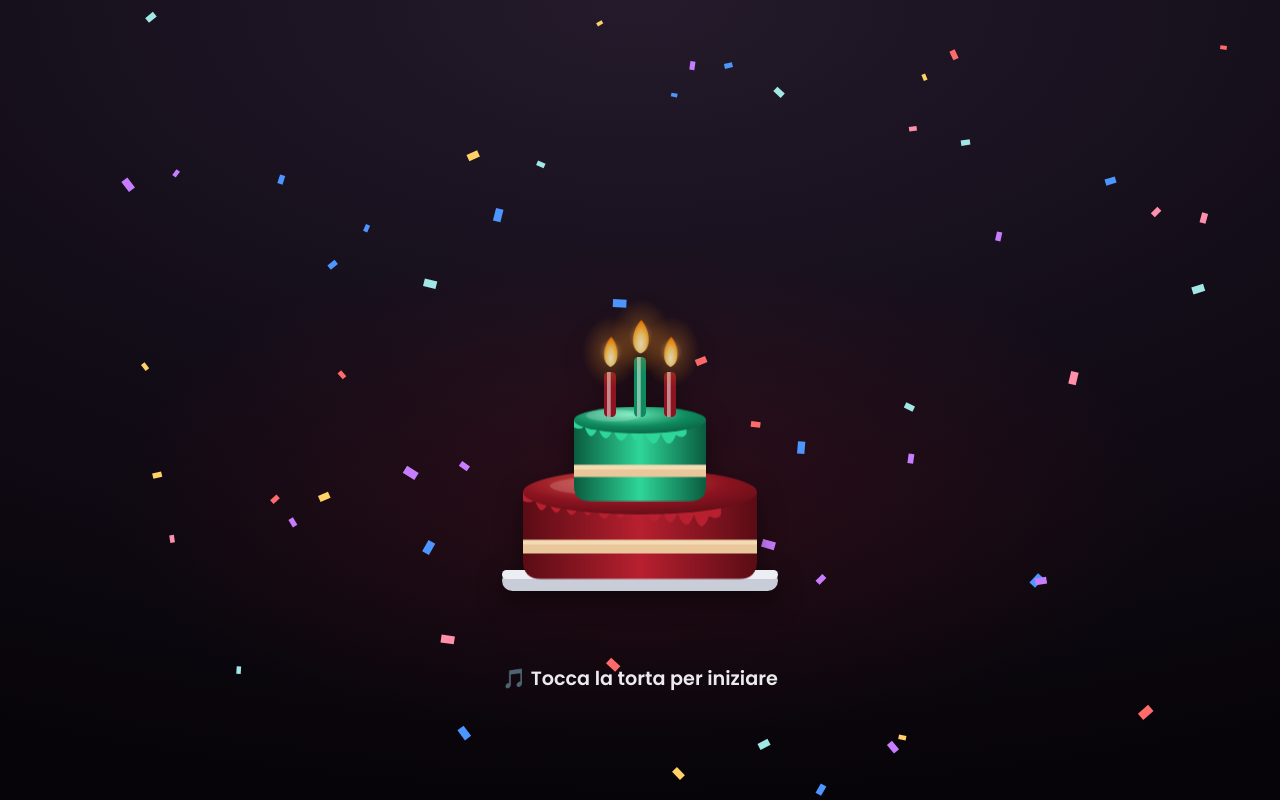
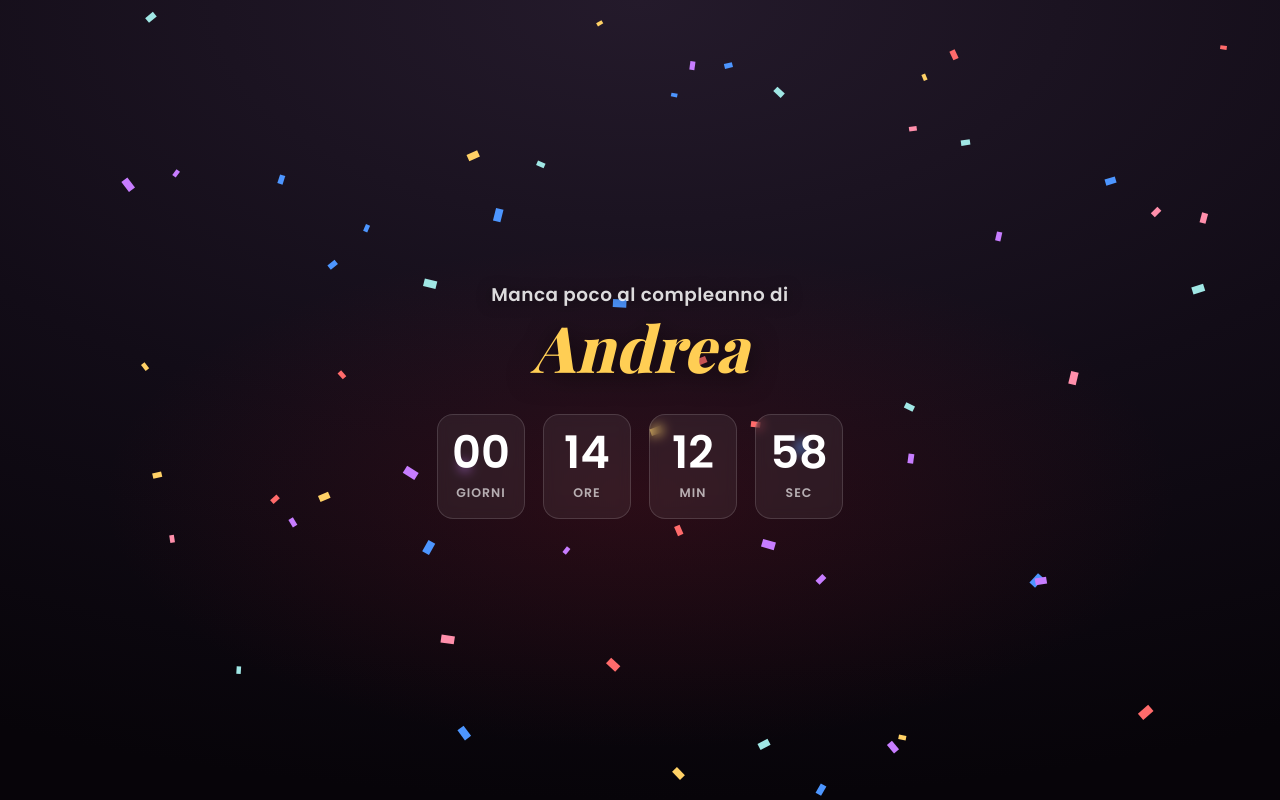
Before and after one commit to suonatorefelice/buon-compleanno, a plain HTML site: page index.html in a window 1280 px wide. Drawn offline with nearby package versions, Linux system fonts and the light colour scheme; a web font is replaced by a local one.

Commit message:
Aggiunge countdown iniziale verso il compleanno (20 lug 2026) con pulsante regalo

```diff
--- a/index.html
+++ b/index.html
@@ -14,8 +14,24 @@
   <canvas id="confetti"></canvas>
 
   <main class="scene">
+    <!-- Fase 0: countdown iniziale (hype!) -->
+    <div id="stage-countdown" class="stage">
+      <p class="cd-eyebrow">Manca poco al compleanno di</p>
+      <h1 class="cd-name">Andrea</h1>
+
+      <div id="countdown" class="countdown" aria-live="off">
+        <div class="cd-unit"><span class="cd-num" id="cd-days">00</span><span class="cd-label">giorni</span></div>
+        <div class="cd-unit"><span class="cd-num" id="cd-hours">00</span><span class="cd-label">ore</span></div>
+        <div class="cd-unit"><span class="cd-num" id="cd-mins">00</span><span class="cd-label">min</span></div>
+        <div class="cd-unit"><span class="cd-num" id="cd-secs">00</span><span class="cd-label">sec</span></div>
+      </div>
+
+      <p id="cd-arrived" class="cd-arrived hidden">🎉 È arrivato il tuo giorno!</p>
+      <button id="open-gift" class="open-gift hidden">Apri il regalo 🎁</button>
+    </div>
+
     <!-- Fase 1: torta + invito -->
-    <div id="stage-cake" class="stage">
+    <div id="stage-cake" class="stage hidden">
       <!-- parole della canzone SOPRA la torta -->
       <div class="top-area">
         <div id="lyrics" class="lyrics" aria-live="polite">
--- a/script.js
+++ b/script.js
@@ -201,6 +201,56 @@ replayBtn.addEventListener("click", () => {
   promptEl.classList.add("visible");
 });
 
+/* ---------- Countdown iniziale (hype!) ---------- */
+const BIRTHDAY = new Date(2026, 6, 20, 0, 0, 0, 0); // 20 luglio 2026, ore 00:00 (ora locale)
+const countdownStage = document.getElementById("stage-countdown");
+const cdDays = document.getElementById("cd-days");
+const cdHours = document.getElementById("cd-hours");
+const cdMins = document.getElementById("cd-mins");
+const cdSecs = document.getElementById("cd-secs");
+const cdGrid = document.getElementById("countdown");
+const cdArrived = document.getElementById("cd-arrived");
+const openGiftBtn = document.getElementById("open-gift");
+let cdInterval = null;
+
+function pad2(n) { return String(n).padStart(2, "0"); }
+
+function goToCake() {
+  countdownStage.classList.add("hidden");
+  stageCake.classList.remove("hidden");
+}
+
+function showGiftButton() {
+  if (cdGrid) cdGrid.classList.add("hidden");
+  if (cdArrived) cdArrived.classList.remove("hidden");
+  openGiftBtn.classList.remove("hidden");
+}
+
+function tickCountdown() {
+  const diff = BIRTHDAY - new Date();
+  if (diff <= 0) {
+    if (cdInterval) clearInterval(cdInterval);
+    cdDays.textContent = cdHours.textContent = cdMins.textContent = cdSecs.textContent = "00";
+    showGiftButton();
+    return;
+  }
+  const s = Math.floor(diff / 1000);
+  cdDays.textContent  = pad2(Math.floor(s / 86400));
+  cdHours.textContent = pad2(Math.floor((s % 86400) / 3600));
+  cdMins.textContent  = pad2(Math.floor((s % 3600) / 60));
+  cdSecs.textContent  = pad2(s % 60);
+}
+
+openGiftBtn.addEventListener("click", goToCake);
+
+// all'apertura: se il compleanno è già passato → dritto alla torta, altrimenti mostra il countdown
+if (new Date() >= BIRTHDAY) {
+  goToCake();
+} else {
+  tickCountdown();
+  cdInterval = setInterval(tickCountdown, 1000);
+}
+
 /* ---------- BONUS: soffio nel microfono (attivo solo da "ready") ---------- */
 async function setupMic() {
   if (micStream || !navigator.mediaDevices || !navigator.mediaDevices.getUserMedia) return;
--- a/style.css
+++ b/style.css
@@ -52,7 +52,84 @@ body {
 }
 
 .stage { animation: fadeUp 0.6s ease; }
-.hidden { display: none; }
+.hidden { display: none !important; }
+
+/* ===== Countdown iniziale ===== */
+.cd-eyebrow {
+  font-family: "Poppins", system-ui, sans-serif;
+  font-size: clamp(.95rem, 3.8vw, 1.15rem);
+  font-weight: 600;
+  letter-spacing: .5px;
+  color: rgba(255,255,255,.85);
+  text-shadow: 0 2px 14px rgba(0,0,0,.5);
+}
+.cd-name {
+  margin-top: 4px;
+  font-family: "Playfair Display", Georgia, serif;
+  font-style: italic;
+  font-weight: 800;
+  font-size: clamp(2.6rem, 12vw, 4rem);
+  line-height: 1.1;
+  color: var(--gold);
+  text-shadow: 0 4px 26px rgba(0,0,0,.6);
+}
+.countdown {
+  display: flex;
+  justify-content: center;
+  gap: clamp(8px, 3vw, 18px);
+  margin-top: 32px;
+}
+.cd-unit {
+  display: flex;
+  flex-direction: column;
+  align-items: center;
+  min-width: clamp(60px, 18vw, 88px);
+  padding: 16px 6px;
+  background: rgba(255,255,255,.06);
+  border: 1px solid rgba(255,255,255,.14);
+  border-radius: 16px;
+  backdrop-filter: blur(6px);
+}
+.cd-num {
+  font-family: "Poppins", system-ui, sans-serif;
+  font-weight: 600;
+  font-size: clamp(1.8rem, 8vw, 2.8rem);
+  line-height: 1;
+  color: #fff;
+  font-variant-numeric: tabular-nums;
+}
+.cd-label {
+  margin-top: 8px;
+  font-family: "Poppins", system-ui, sans-serif;
+  font-size: clamp(.62rem, 2.6vw, .78rem);
+  font-weight: 600;
+  letter-spacing: 1px;
+  text-transform: uppercase;
+  color: rgba(255,255,255,.65);
+}
+.cd-arrived {
+  margin-top: 26px;
+  font-family: "Playfair Display", Georgia, serif;
+  font-size: clamp(1.4rem, 6vw, 2rem);
+  color: #fff;
+  text-shadow: 0 3px 20px rgba(0,0,0,.6);
+  animation: fadeUp 0.7s ease;
+}
+.open-gift {
+  margin-top: 34px;
+  padding: 16px 34px;
+  font-family: "Poppins", system-ui, sans-serif;
+  font-size: 1.05rem;
+  font-weight: 700;
+  color: #3a0a10;
+  background: linear-gradient(180deg, #ffe08a, var(--gold));
+  border: none;
+  border-radius: 999px;
+  cursor: pointer;
+  box-shadow: 0 8px 26px rgba(255, 206, 84, .35);
+  animation: pulse 1.2s ease-in-out infinite;
+}
+.open-gift:active { transform: translateY(2px); }
 
 /* ===== TORTA (SVG) ===== */
 .cake {
```
